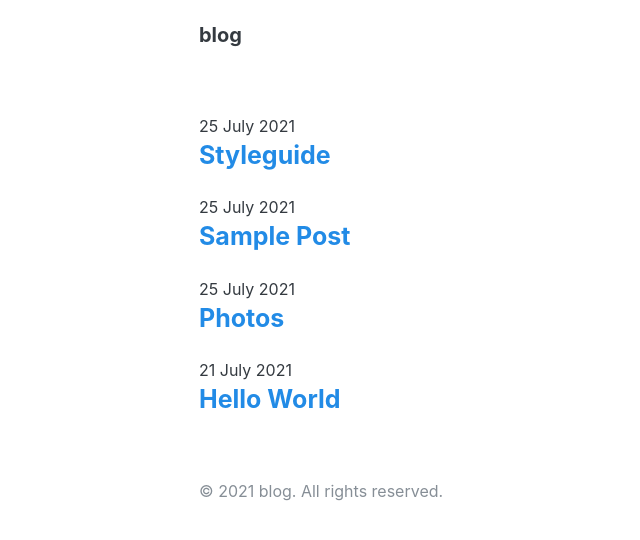
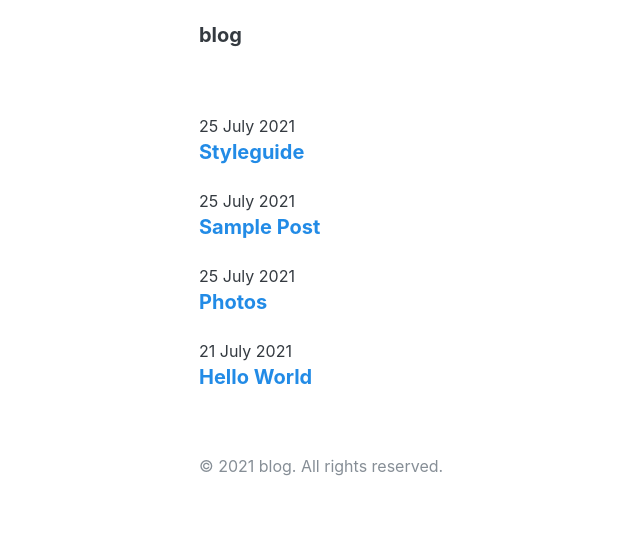
Before and after one commit to mhmdilfaj/blog, a Jekyll site: the page built from index.html, in a window 1280 px wide. Shown: the top 540 px of the page, without its empty margins (165-805 px from the left). Built offline with Jekyll 4.4.1, drawn with Linux system fonts in a browser that asks for light colours.

Commit message:
Update stylesheet.css

```diff
--- a/assets/stylesheet.css
+++ b/assets/stylesheet.css
@@ -131,17 +131,14 @@ h6 {
 }
 
 h1 {
-  font-size: 1.75em;
+  font-size: 1.5em;
 }
 
 h2 {
-  font-size: 1.5em;
-}
-
-h3 {
   font-size: 1.25em;
 }
 
+h3,
 h4,
 h5,
 h6 {
```
